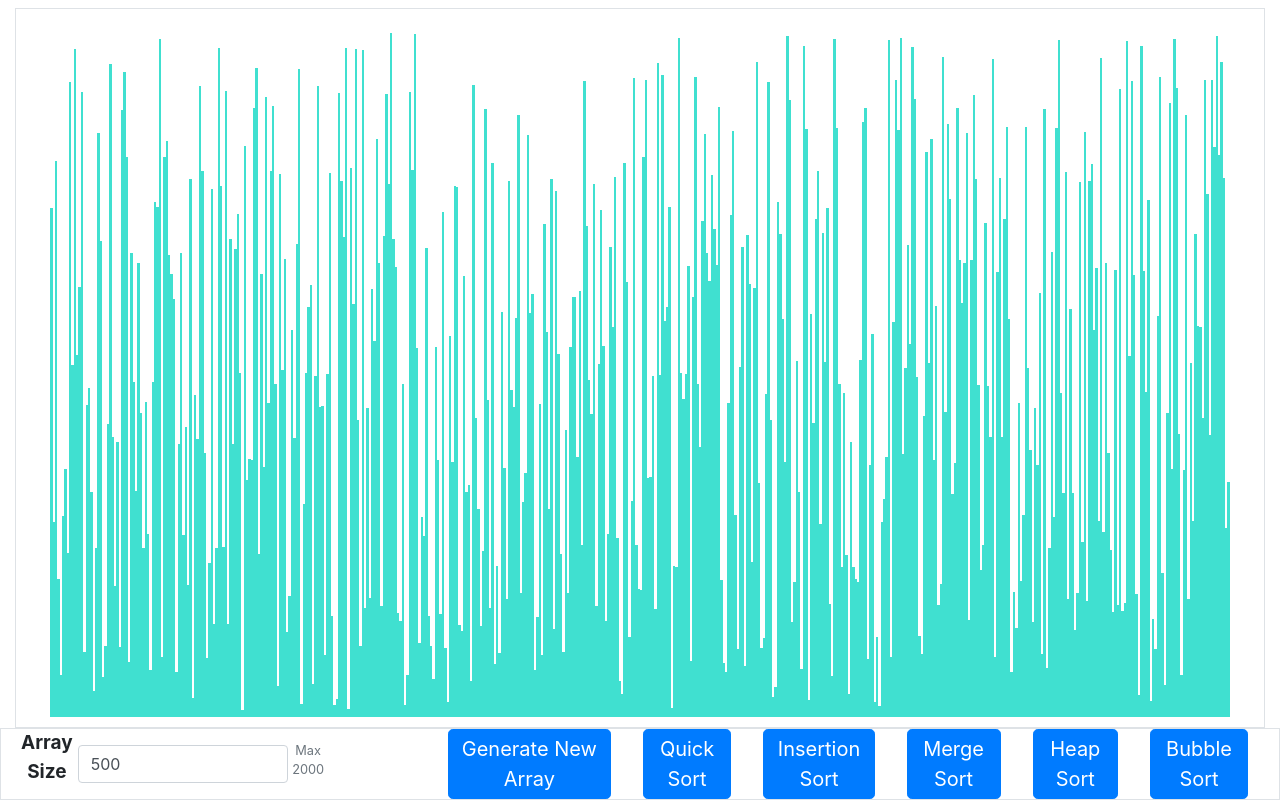
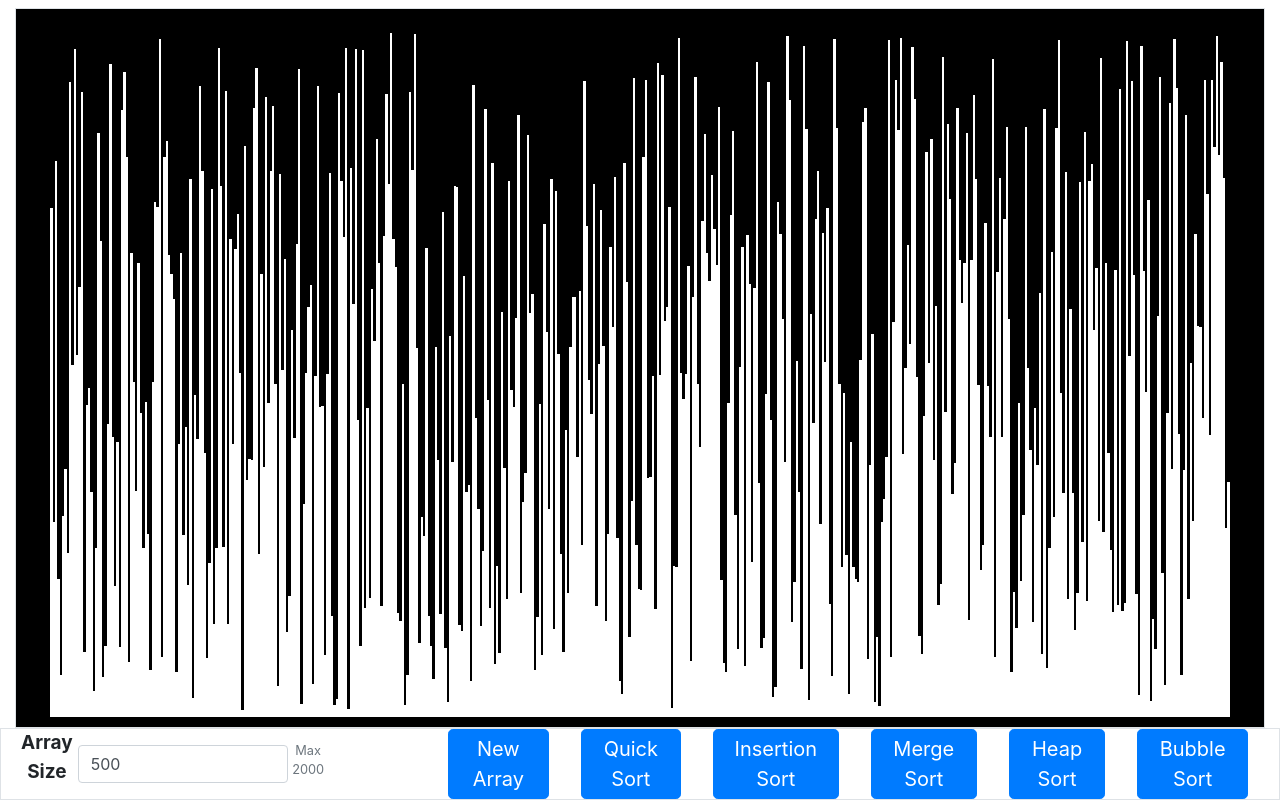
Before and after one commit to MikeLunDev/Array-Sorting-Visualizer-React, a React (Create React App) app: page / in a window 1280 px wide. Built offline with nearby package versions, Linux system fonts and the light colour scheme.

Commit message:
improved ui

```diff
--- a/src/SortingVisualizer/SortingVisualizer.jsx
+++ b/src/SortingVisualizer/SortingVisualizer.jsx
@@ -15,8 +15,8 @@ const ANIMATION_SPEED_BUBBLE = 0.01;
 const ANIMATION_SPEED_INSERTION = 0.05;
 
 // This is the main color of the array bars.
-const PRIMARY_COLOR = 'turquoise';
-const SECONDARY_COLOR = 'blue';
+const PRIMARY_COLOR = 'white';
+const SECONDARY_COLOR = 'red';
 const SUCCESS_COLOR = 'gold';
 
 const getPixelWidth = x => {
@@ -118,7 +118,6 @@ export default class SortingVisualizer extends React.Component {
       this.resetArray();
     }
   };
-
 
   resetArray() {
     const array = [];
@@ -403,10 +402,10 @@ export default class SortingVisualizer extends React.Component {
           </div>
         )}
 
-        <div className="container-fluid">
+        <div className="container-fluid ">
           <div
             className="row no-gutters border pt-4 mt-2 w-100"
-            style={{minHeight: '90vh'}}>
+            style={{minHeight: '90vh', backgroundColor: 'black'}}>
             <div className="col-12">
               {array.map((value, idx) => (
                 <div
@@ -432,7 +431,6 @@ export default class SortingVisualizer extends React.Component {
                 disabled={
                   this.state.quickSort ||
                   this.state.mergeSort ||
-                  this.state.bubbleSort ||
                   this.state.heapSort ||
                   this.state.insertionSort
                 }
@@ -455,7 +453,7 @@ export default class SortingVisualizer extends React.Component {
               <button
                 className="btn btn-lg btn-primary py-1 px-1 mx-3 ml-3"
                 onClick={() => this.resetArray()}>
-                Generate New Array
+                New Array
               </button>
               {!this.state.quickSort && (
                 <button
```
